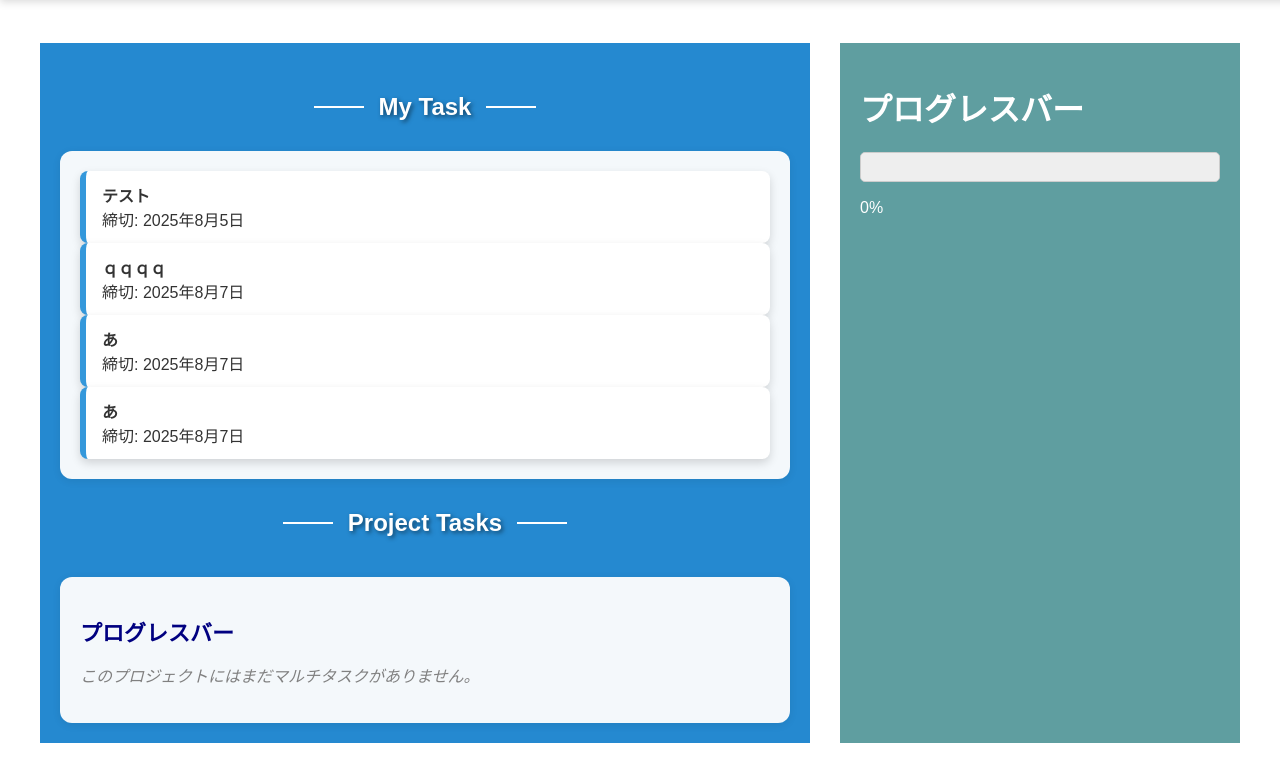
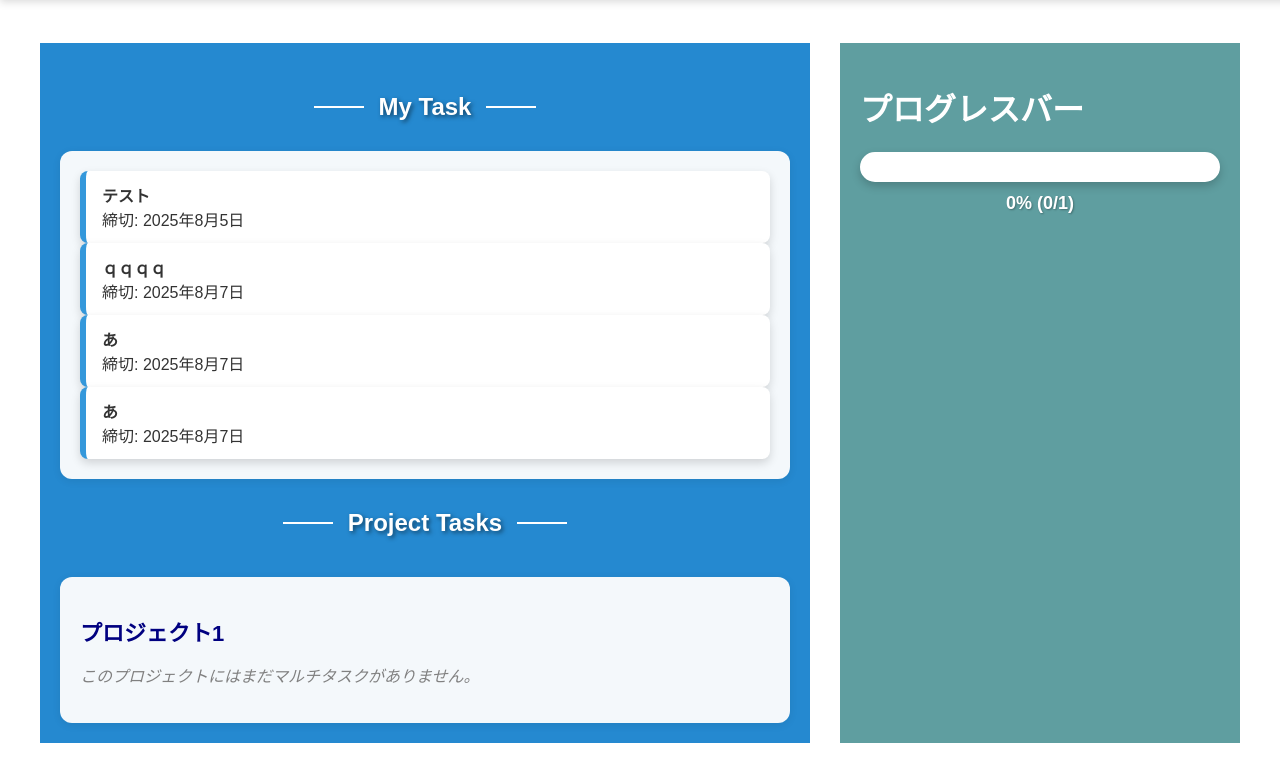
Before and after one commit to yuki821322/tech-jam, a PHP site: page /tech-jam/from.php in a window 1280 px wide. Shown: the part 77-860 px from the top of the page. Run offline with PHP 8.4, Linux system fonts and the light colour scheme; the visitor is signed in with stand-in values (Sample User, id 1).

Commit message:
ほぼ完成

```diff
--- a/CSS/from/from.css
+++ b/CSS/from/from.css
@@ -173,26 +173,41 @@ body {
   opacity: 0.6;
 }
 
+/* プログレスバーのスタイル改善 */
 progress {
     width: 100%;
     height: 30px;
     -webkit-appearance: none;
     appearance: none;
-    border: 1px solid #ccc;
-    border-radius: 5px;
-    background-color: #eee;
+    border: 2px solid #ffffff;
+    border-radius: 15px;
+    background-color: #ffffff;
+    box-shadow: 0 4px 10px rgba(0, 0, 0, 0.2);
+    transition: all 0.3s ease;
 }
 
 progress::-webkit-progress-bar {
-    background-color: #eee;
-    border-radius: 5px;
+    background-color: #ffffff;
+    border-radius: 12px;
 }
 
 progress::-webkit-progress-value {
-    background-color: #4caf50;
-    border-radius: 5px;
+    background: linear-gradient(45deg, #ff6b6b, #ee5a24, #ffa726, #66bb6a);
+    border-radius: 12px;
+    transition: all 0.3s ease;
+    box-shadow: 0 2px 8px rgba(255, 107, 107, 0.4);
 }
 
 progress::-moz-progress-bar {
-    background-color: #4caf50;
+    background: linear-gradient(45deg, #ff6b6b, #ee5a24, #ffa726, #66bb6a);
+    border-radius: 12px;
 }
+
+/* プログレスバーのテキストスタイル */
+#progress-text {
+    font-size: 18px;
+    font-weight: bold;
+    text-align: center;
+    margin-top: 10px;
+    text-shadow: 1px 1px 2px rgba(0, 0, 0, 0.3);
+}
--- a/CSV/jointtask.csv
+++ b/CSV/jointtask.csv
@@ -1,9 +1,2 @@
-マルチ,2025-07-29,マルチ,マルチ,0,0
-6892e5b7c3641,cssの書き込み,2025-08-09,cssの書き込みを完了させる,ゆう,068934fc090112,プログレスバー,2025-08-07,aaaaa,ユーザー名
-6892e5b7c3641,cssの書き込み,2025-08-09,cssの書き込みを完了させる,ゆう,068934fc090112,プログレスバー,2025-08-07,aaaaa,ユーザー名
-6892e5b7c3641,cssの書き込み,2025-08-09,cssの書き込みを完了させる,ゆう,068934fc090112,プログレスバー,2025-08-07,aaaaa,ユーザー名
-6892e5b7c3641,cssの書き込み,2025-08-09,cssの書き込みを完了させる,ゆう,068934fc090112,プログレスバー,2025-08-07,aaaaa,ユーザー名
-6892e5b7c3641,cssの書き込み,2025-08-09,cssの書き込みを完了させる,ゆう,068934fc090112,プログレスバー,2025-08-07,aaaaa,ユーザー名
-6892e5b7c3641,cssの書き込み,2025-08-09,cssの書き込みを完了させる,ゆう,068934fc090112,プログレスバー,2025-08-07,aaaaa,ユーザー名
-6892e5b7c3641,cssの書き込み,2025-08-09,cssの書き込みを完了させる,ゆう,068934fc090112,プログレスバー,2025-08-07,aaaaa,ユーザー名
-6892e5b7c3641,cssの書き込み,2025-08-09,cssの書き込みを完了させる,ゆう,068934fc090112,プログレスバー,2025-08-07,aaaaa,ユーザー名
+マルチ,2025-07-29,マルチ,マルチ,0,068934fc090112,ああ,2025-08-15,ああ,ユーザー名
+マルチ,2025-07-29,マルチ,マルチ,0,068934fc090112,ああ,2025-08-15,ああ,ユーザー名
--- a/CSV/project.csv
+++ b/CSV/project.csv
@@ -1,2 +1,2 @@
 project_id,project_title,created_date,is_created
-68934fc090112,プログレスバー,2025-08-06,true
+68940e2a5c966,プロジェクト1,2025-08-07,true
--- a/PHPMAIN/from.php
+++ b/PHPMAIN/from.php
@@ -63,8 +63,17 @@ if (file_exists($joint_csv) && ($fp = fopen($joint_csv, 'r')) !== false) {
     while (($row = fgetcsv($fp)) !== false) {
         if (count($row) < 5) continue;
 
-        $project_id = removeBom($row[0]);
-        $row = array_pad($row, 6, '0'); // 6列そろえる
+        // 各要素のBOM除去とtrim処理
+        foreach ($row as $key => $value) {
+            $row[$key] = trim(removeBom($value));
+        }
+
+        // 列数が足りない場合は空文字で埋める
+        while (count($row) < 6) {
+            $row[] = '';
+        }
+
+        $project_id = $row[0];
         $tasks_by_project[$project_id][] = [
             'title' => $row[1],
             'deadline' => $row[2],
@@ -93,6 +102,46 @@ $progress_percent = $total_tasks > 0 ? round(($done_tasks / $total_tasks) * 100)
     <meta charset="UTF-8">
     <title>ようこそ</title>
     <link rel="stylesheet" href="../CSS/from/from.css">
+    <style>
+        /* プログレスバーのスタイル改善 */
+        progress {
+            width: 100%;
+            height: 30px;
+            -webkit-appearance: none;
+            appearance: none;
+            border: 2px solid #ffffff;
+            border-radius: 15px;
+            background-color: #ffffff;
+            box-shadow: 0 4px 10px rgba(0, 0, 0, 0.2);
+            transition: all 0.3s ease;
+        }
+
+        progress::-webkit-progress-bar {
+            background-color: #ffffff;
+            border-radius: 12px;
+        }
+
+        progress::-webkit-progress-value {
+            background: linear-gradient(45deg, #ff6b6b, #ee5a24, #ffa726, #66bb6a);
+            border-radius: 12px;
+            transition: all 0.3s ease;
+            box-shadow: 0 2px 8px rgba(255, 107, 107, 0.4);
+        }
+
+        progress::-moz-progress-bar {
+            background: linear-gradient(45deg, #ff6b6b, #ee5a24, #ffa726, #66bb6a);
+            border-radius: 12px;
+        }
+
+        /* プログレスバーのテキストスタイル */
+        #progress-text {
+            font-size: 18px;
+            font-weight: bold;
+            text-align: center;
+            margin-top: 10px;
+            text-shadow: 1px 1px 2px rgba(0, 0, 0, 0.3);
+        }
+    </style>
     <link rel="stylesheet" href="../CSS/from/header.css">
 </head>
 
@@ -125,17 +174,12 @@ $progress_percent = $total_tasks > 0 ? round(($done_tasks / $total_tasks) * 100)
                         <?php else: ?>
                             <?php foreach ($project_tasks as $index => $task): ?>
                                 <?php $is_done = $task['done'] === '1'; ?>
-                                <div class="jointtask-item <?= $is_done ? 'done-task' : '' ?>">
-                                    <form method="POST" action="task-check.php">
-                                        <input type="hidden" name="project_id" value="<?= htmlspecialchars($project_id, ENT_QUOTES, 'UTF-8') ?>">
-                                        <input type="hidden" name="task_index" value="<?= $index ?>">
-                                        <input type="checkbox" name="done" value="1" <?= $is_done ? 'checked' : '' ?> onchange="this.form.submit()">
-                                        <span>
-                                            <strong><?= htmlspecialchars($task['title'], ENT_QUOTES, 'UTF-8') ?></strong><br>
-                                            担当: <?= htmlspecialchars($task['creator'], ENT_QUOTES, 'UTF-8') ?><br>
-                                            期限: <?= formatDate($task['deadline']) ?>
-                                        </span>
-                                    </form>
+                                <div class="jointtask-item <?= $is_done ? 'done-task' : '' ?>"
+                                    onclick="toggleTask('<?= htmlspecialchars($project_id, ENT_QUOTES, 'UTF-8') ?>', <?= $index ?>)"
+                                    style="cursor: pointer;">
+                                    <strong><?= htmlspecialchars($task['title'], ENT_QUOTES, 'UTF-8') ?></strong><br>
+                                    担当: <?= htmlspecialchars($task['creator'], ENT_QUOTES, 'UTF-8') ?><br>
+                                    期限: <?= formatDate($task['deadline']) ?>
                                 </div>
                             <?php endforeach; ?>
                         <?php endif; ?>
@@ -147,12 +191,67 @@ $progress_percent = $total_tasks > 0 ? round(($done_tasks / $total_tasks) * 100)
         <!-- プログレスバー -->
         <div class="progress">
             <h1>プログレスバー</h1>
-            <progress id="file" max="100" value="<?= $progress_percent ?>"><?= $progress_percent ?>%</progress>
-            <p><?= $progress_percent ?>%</p>
+            <progress id="progress-bar" max="100" value="<?= $progress_percent ?>"><?= $progress_percent ?>%</progress>
+            <p id="progress-text"><?= $progress_percent ?>% (<?= $done_tasks ?>/<?= $total_tasks ?>)</p>
         </div>
     </div>
 
     <script src="/tech-jam/JS/header.js"></script>
+    <script>
+        let totalTasks = <?= $total_tasks ?>;
+        let doneTasks = <?= $done_tasks ?>;
+
+        function updateProgressBar() {
+            const progressPercent = totalTasks > 0 ? Math.round((doneTasks / totalTasks) * 100) : 0;
+            const progressBar = document.getElementById('progress-bar');
+            const progressText = document.getElementById('progress-text');
+
+            progressBar.value = progressPercent;
+            progressText.textContent = progressPercent + '% (' + doneTasks + '/' + totalTasks + ')';
+        }
+
+        function toggleTask(projectId, taskIndex) {
+            const taskElement = event.target.closest('.jointtask-item');
+            const wasDone = taskElement.classList.contains('done-task');
+
+            // 取り消し線のトグル
+            if (wasDone) {
+                taskElement.classList.remove('done-task');
+                doneTasks--; // 完了数を減らす
+            } else {
+                taskElement.classList.add('done-task');
+                doneTasks++; // 完了数を増やす
+            }
+
+            // プログレスバーを即座に更新
+            updateProgressBar();
+
+            // サーバーに状態を送信（非同期）
+            const formData = new FormData();
+            formData.append('project_id', projectId);
+            formData.append('task_index', taskIndex);
+
+            if (!wasDone) {
+                formData.append('done', '1');
+            }
+
+            fetch('task-check.php', {
+                method: 'POST',
+                body: formData
+            }).catch(error => {
+                console.error('Error:', error);
+                // エラーが発生した場合は元に戻す
+                if (wasDone) {
+                    taskElement.classList.add('done-task');
+                    doneTasks++;
+                } else {
+                    taskElement.classList.remove('done-task');
+                    doneTasks--;
+                }
+                updateProgressBar();
+            });
+        }
+    </script>
 </body>
 
 </html>
```
Also changed, not shown: JS/from.js (added, +38 -0 lines), PHPMAIN/SIDEBAR/joint.php (+9 -3 lines), PHPMAIN/SIDEBAR/jointtask.php (+25 -1 lines), PHPMAIN/task-check.php (+33 -5 lines).
